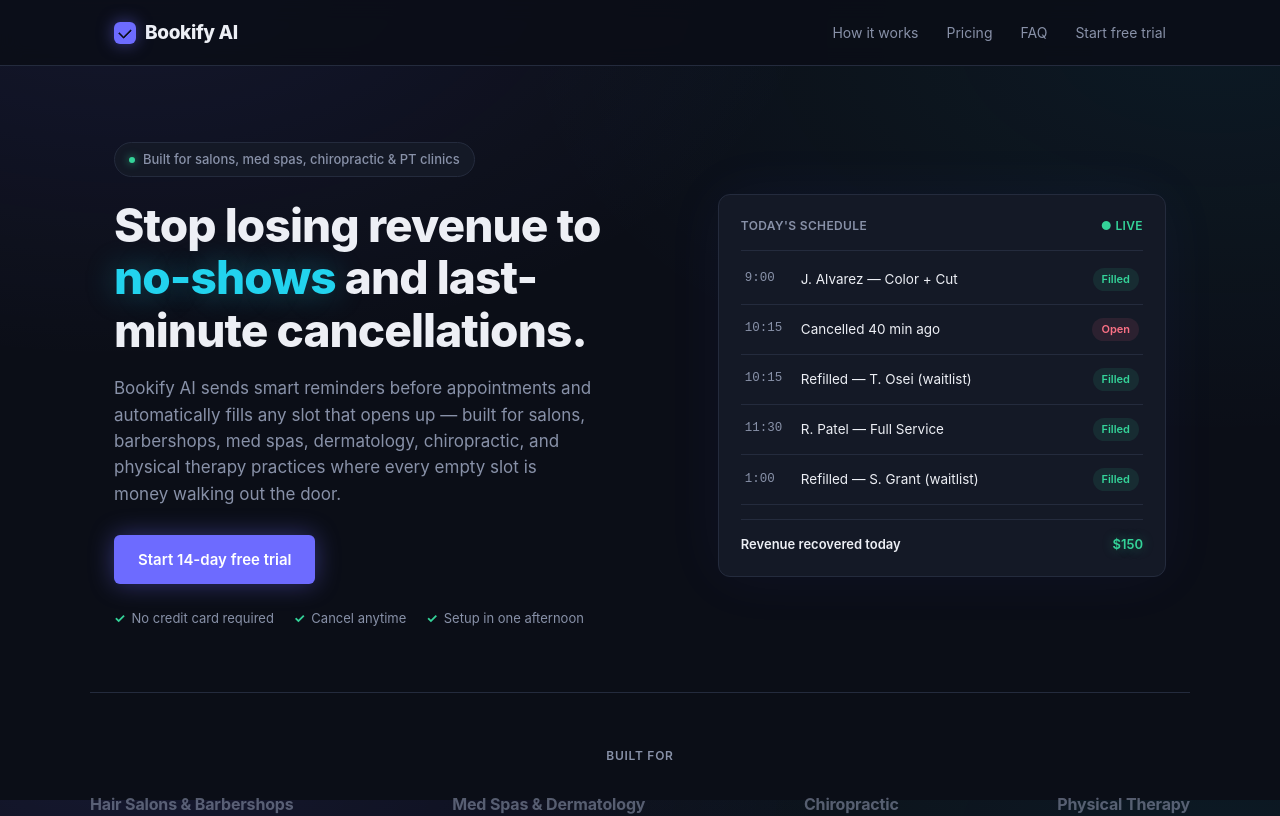
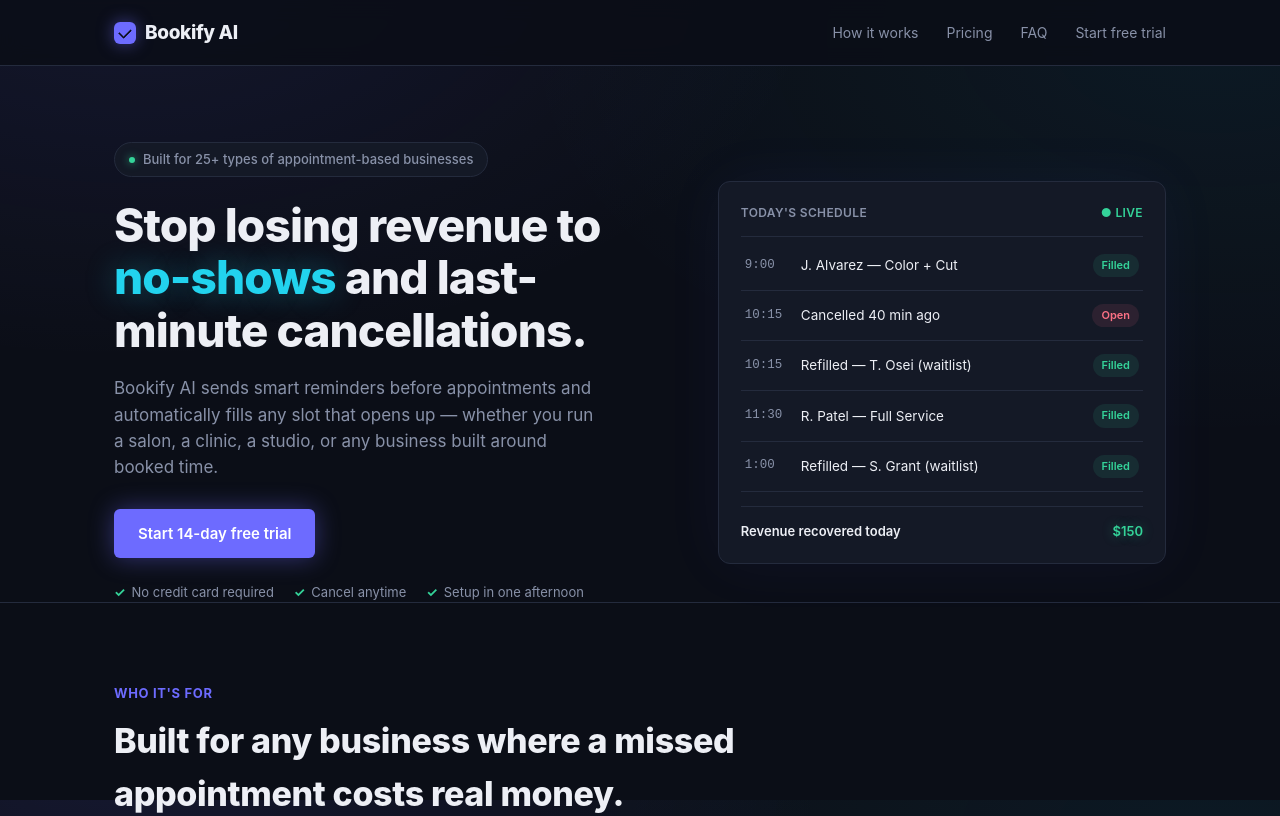
Before and after one commit to michaelcurry30/bookify-ai-app, a Next.js app: page / in a window 1280 px wide. Shown: the top 816 px of the page. Built offline with nearby package versions, Linux system fonts and the light colour scheme.

Commit message:
expand to all target industries

```diff
--- a/app/page.tsx
+++ b/app/page.tsx
@@ -128,6 +128,23 @@
   .logos-row{display:flex;justify-content:space-between;align-items:center;flex-wrap:wrap;gap:24px;opacity:0.6;}
   .logo-item{font-weight:700;font-size:16px;color:var(--ink-soft);letter-spacing:-0.01em;}
 
+  .industries{padding:80px 0;border-top:1px solid var(--line);}
+  .industries-head{max-width:640px;}
+  .industries-head h2{font-weight:800;font-size:clamp(24px,3.2vw,34px);letter-spacing:-0.01em;}
+  .industries-grid{margin-top:44px;display:grid;grid-template-columns:repeat(2,1fr);gap:32px 48px;}
+  .industry-category h3{font-size:14px;font-weight:700;color:var(--cyan);text-transform:uppercase;letter-spacing:0.04em;margin-bottom:16px;}
+  .industry-tags{display:flex;flex-wrap:wrap;gap:8px;}
+  .industry-tags .tag{
+    font-size:13px;
+    color:var(--ink-soft);
+    background:var(--card);
+    border:1px solid var(--line);
+    padding:7px 12px;
+    border-radius:20px;
+    transition:border-color .15s, color .15s;
+  }
+  .industry-tags .tag:hover{border-color:var(--indigo);color:var(--ink);}
+
   .stats{padding:60px 0;border-top:1px solid var(--line);}
   .stats-grid{display:grid;grid-template-columns:repeat(4,1fr);gap:24px;text-align:center;}
   .stat .num{font-size:34px;font-weight:800;color:var(--cyan);letter-spacing:-0.02em;text-shadow:0 0 22px rgba(34,211,238,0.3);}
@@ -208,7 +225,7 @@
 
   @media(max-width:860px){
     .hero-inner{grid-template-columns:1fr;}
-    .problem-grid,.steps,.plans,.t-grid,.stats-grid{grid-template-columns:1fr;}
+    .problem-grid,.steps,.plans,.t-grid,.stats-grid,.industries-grid{grid-template-columns:1fr;}
     .step:not(:last-child)::after{display:none;}
     .step{padding-bottom:24px;}
     .logos-row{justify-content:center;}
@@ -239,9 +256,9 @@
 <section class="hero">
   <div class="wrap hero-inner">
     <div>
-      <div class="badge"><span class="dot"></span>Built for salons, med spas, chiropractic & PT clinics</div>
+      <div class="badge"><span class="dot"></span>Built for 25+ types of appointment-based businesses</div>
       <h1>Stop losing revenue to <span class="accent">no-shows</span> and last-minute cancellations.</h1>
-      <p class="hero-sub">Bookify AI sends smart reminders before appointments and automatically fills any slot that opens up — built for salons, barbershops, med spas, dermatology, chiropractic, and physical therapy practices where every empty slot is money walking out the door.</p>
+      <p class="hero-sub">Bookify AI sends smart reminders before appointments and automatically fills any slot that opens up — whether you run a salon, a clinic, a studio, or any business built around booked time.</p>
       <div class="hero-ctas">
         <a class="btn-primary" href="#pricing">Start 14-day free trial</a>
       </div>
@@ -261,14 +278,62 @@
       <div class="card-total"><span>Revenue recovered today</span><span class="val">$150</span></div>
     </div>
   </div>
+</section>
 
-  <div class="logos wrap">
-    <div class="logos-label">Built for</div>
-    <div class="logos-row">
-      <div class="logo-item">Hair Salons & Barbershops</div>
-      <div class="logo-item">Med Spas & Dermatology</div>
-      <div class="logo-item">Chiropractic</div>
-      <div class="logo-item">Physical Therapy</div>
+<section class="industries">
+  <div class="wrap">
+    <div class="industries-head">
+      <div class="section-eyebrow">Who it's for</div>
+      <h2>Built for any business where a missed appointment costs real money.</h2>
+    </div>
+    <div class="industries-grid">
+      <div class="industry-category">
+        <h3>Beauty &amp; Grooming</h3>
+        <div class="industry-tags">
+          <span class="tag">Med Spas &amp; Cosmetic Dermatology</span>
+          <span class="tag">Premium &amp; Braiding Salons</span>
+          <span class="tag">Full-Service Salons</span>
+          <span class="tag">Barbershops</span>
+          <span class="tag">Nail Salons</span>
+          <span class="tag">Laser Hair Removal &amp; Aesthetics</span>
+          <span class="tag">Tattoo &amp; Piercing Studios</span>
+        </div>
+      </div>
+      <div class="industry-category">
+        <h3>Health &amp; Medical</h3>
+        <div class="industry-tags">
+          <span class="tag">Chiropractic Clinics</span>
+          <span class="tag">Physical Therapy</span>
+          <span class="tag">Dermatology (Medical)</span>
+          <span class="tag">Dental Practices</span>
+          <span class="tag">General Medical &amp; Doctor's Offices</span>
+          <span class="tag">Optometry &amp; Eye Care</span>
+          <span class="tag">Veterinary Clinics</span>
+          <span class="tag">Massage Therapy &amp; Wellness Spas</span>
+          <span class="tag">Nutritionists &amp; Dietitians</span>
+          <span class="tag">Speech &amp; Occupational Therapy</span>
+          <span class="tag">Mental Health Counselors</span>
+        </div>
+      </div>
+      <div class="industry-category">
+        <h3>Fitness &amp; Wellness</h3>
+        <div class="industry-tags">
+          <span class="tag">Fitness Studios &amp; Personal Training</span>
+        </div>
+      </div>
+      <div class="industry-category">
+        <h3>Professional &amp; Other Services</h3>
+        <div class="industry-tags">
+          <span class="tag">Photography Studios</span>
+          <span class="tag">Tutoring &amp; Test Prep</span>
+          <span class="tag">Driving Schools</span>
+          <span class="tag">Auto Repair &amp; Detailing</span>
+          <span class="tag">Legal Consultations</span>
+          <span class="tag">Accounting &amp; Tax Consultations</span>
+          <span class="tag">Real Estate Viewings</span>
+          <span class="tag">Wedding &amp; Event Vendors</span>
+        </div>
+      </div>
     </div>
   </div>
 </section>
@@ -289,15 +354,15 @@
     <div class="problem-grid">
       <div class="pcard">
         <h3>It adds up fast</h3>
-        <p>A salon losing 3 appointments a week at a $65 average ticket is losing over $10,000 a year. A med spa, chiro, or PT clinic with $150+ tickets loses that in half the time.</p>
+        <p>A business losing just 3 appointments a week at a $65 average ticket is losing over $10,000 a year — and for higher-ticket services, that number climbs even faster.</p>
       </div>
       <div class="pcard">
         <h3>Reminders alone aren't enough</h3>
-        <p>Generic calendar reminders reduce no-shows a little. They do nothing to refill a chair or treatment slot once someone cancels last minute.</p>
+        <p>Generic calendar reminders reduce no-shows a little. They do nothing to refill a chair, a table, or a booked slot once someone cancels last minute.</p>
       </div>
       <div class="pcard">
         <h3>Your staff feel it directly</h3>
-        <p>When stylists or providers work on commission or per-session, an empty slot isn't just the owner's loss — it's their paycheck. Nobody at the front desk has time to manually work the waitlist between clients.</p>
+        <p>Whether you're paid on commission, per session, or per client, an empty slot isn't just the owner's loss — it's real income lost. Nobody has time to manually work a waitlist between appointments.</p>
       </div>
     </div>
   </div>
@@ -344,23 +409,41 @@
         <p class="t-quote">Setup took less than an hour. It plugged straight into the calendar we were already using, which is what sold me.</p>
         <div class="t-person">
           <div class="t-avatar">DR</div>
-          <div><div class="t-name">D. Reyes</div><div class="t-role">Barbershop manager</div></div>
+          <div><div class="t-name">D. Reyes</div><div class="t-role">Dental practice manager</div></div>
         </div>
       </div>
       <div class="t-card">
         <div class="t-stars">★★★★★</div>
-        <p class="t-quote">Our no-show rate dropped noticeably in the first month. My stylists actually asked when we were getting this after seeing it work.</p>
+        <p class="t-quote">I'm 1-on-1 all day — a no-show is a session I don't get paid for. This is the first tool that's actually helped with that.</p>
         <div class="t-person">
           <div class="t-avatar">JT</div>
-          <div><div class="t-name">J. Torres</div><div class="t-role">Salon owner</div></div>
+          <div><div class="t-name">J. Torres</div><div class="t-role">Personal trainer</div></div>
         </div>
       </div>
+    </div>
+    <div class="t-grid" style="margin-top:24px;">
       <div class="t-card">
         <div class="t-stars">★★★★★</div>
         <p class="t-quote">Our sessions run $150+, so a no-show used to really sting. The waitlist text usually fills the slot within minutes.</p>
         <div class="t-person">
           <div class="t-avatar">AL</div>
-          <div><div class="t-name">A. Lin</div><div class="t-role">Owner, med spa & chiropractic clinic</div></div>
+          <div><div class="t-name">A. Lin</div><div class="t-role">Owner, chiropractic clinic</div></div>
+        </div>
+      </div>
+      <div class="t-card">
+        <div class="t-stars">★★★★★</div>
+        <p class="t-quote">We already take deposits for consults, so this fit right into how we already work — just automated.</p>
+        <div class="t-person">
+          <div class="t-avatar">RC</div>
+          <div><div class="t-name">R. Chen</div><div class="t-role">Owner, tattoo studio</div></div>
+        </div>
+      </div>
+      <div class="t-card">
+        <div class="t-stars">★★★★★</div>
+        <p class="t-quote">Missed appointments used to just be dead time on the schedule. Now they barely register — the waitlist handles it before I even see the gap.</p>
+        <div class="t-person">
+          <div class="t-avatar">SP</div>
+          <div><div class="t-name">S. Park</div><div class="t-role">Veterinary clinic owner</div></div>
         </div>
       </div>
     </div>
```
